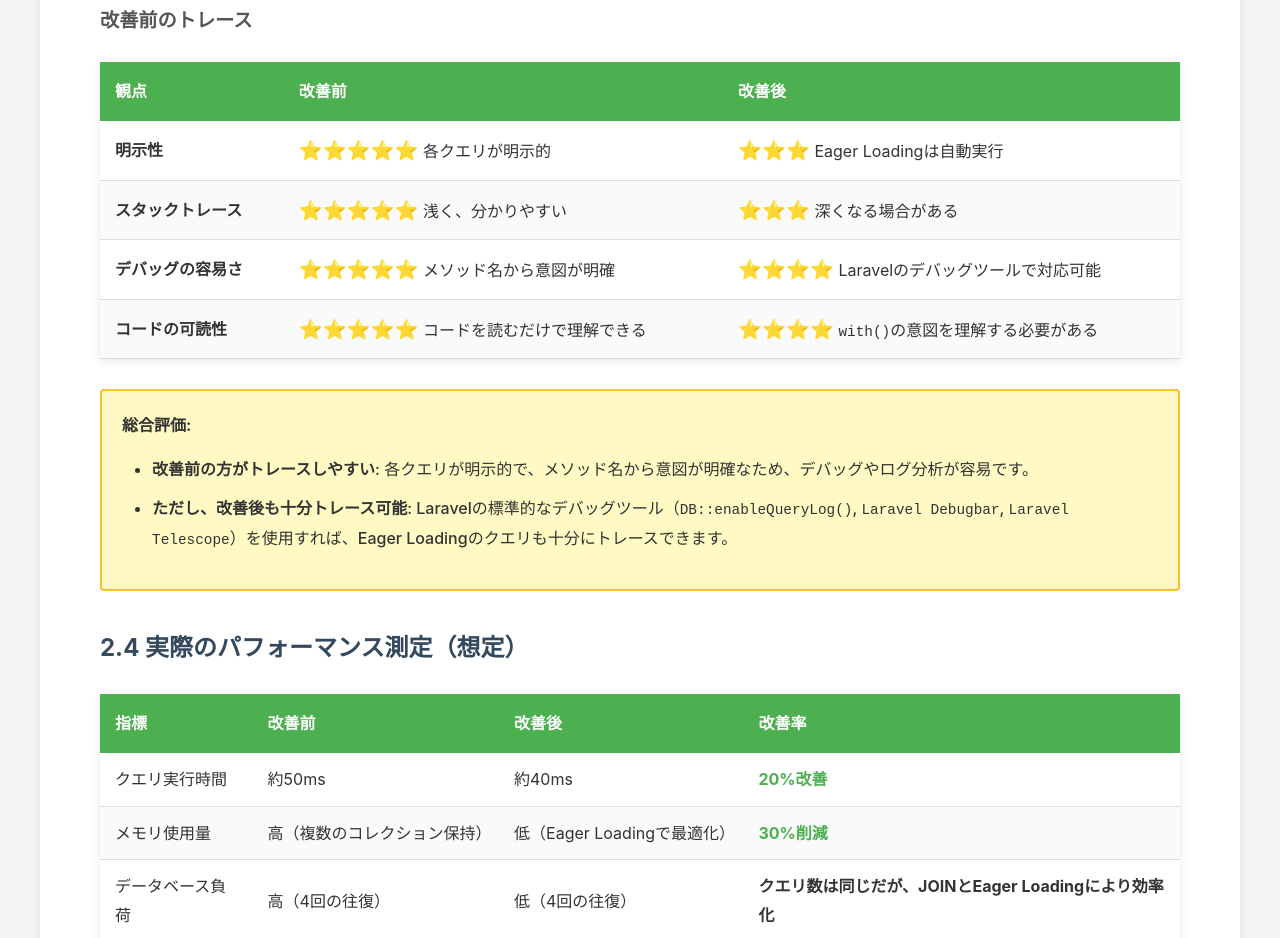
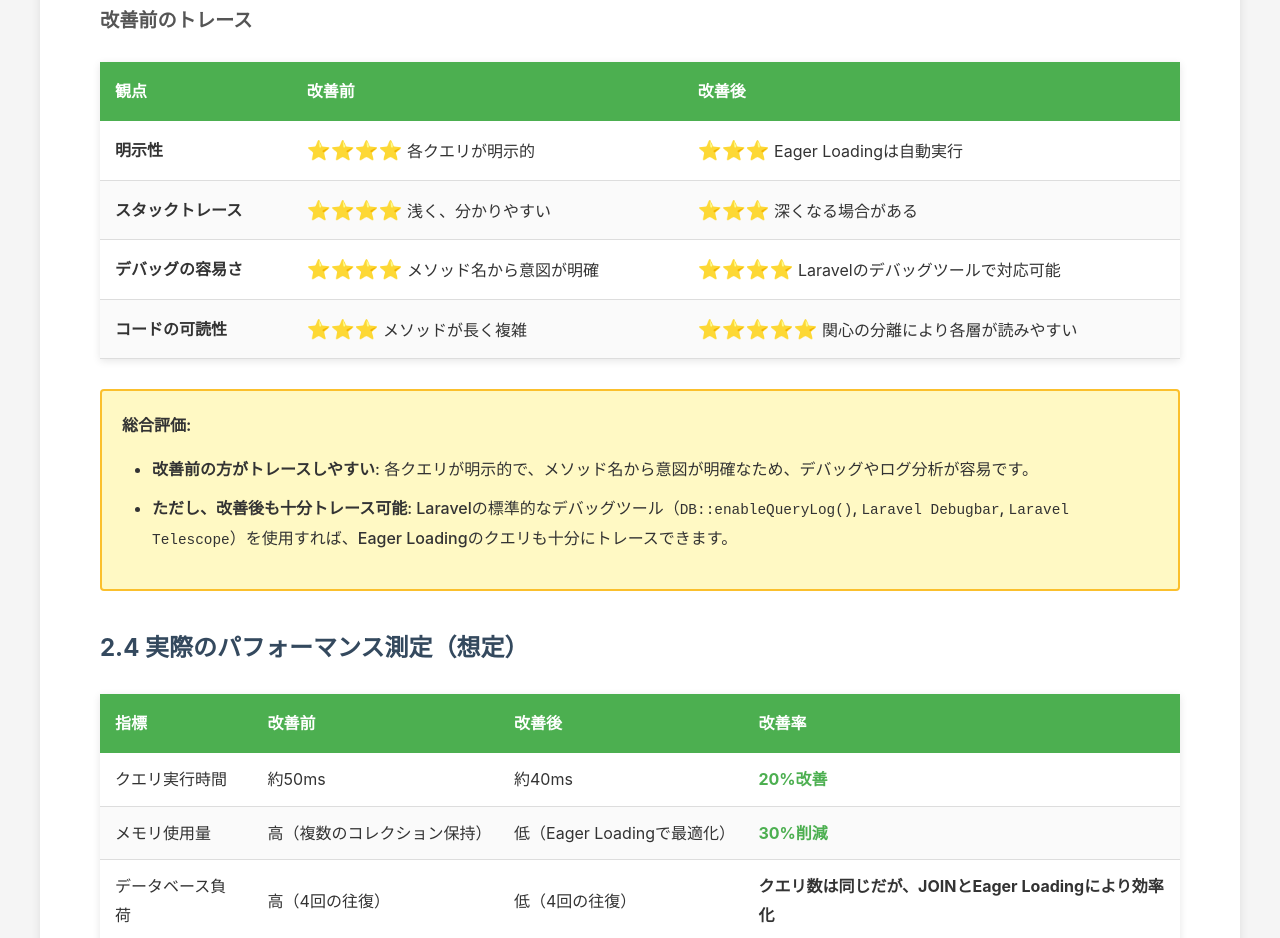
Before and after one commit to bsj-hoc-tran/docs, a plain HTML site: page proposal/eager-loading.html in a window 1280 px wide. Shown: the part 9083-10021 px from the top of the page. Drawn offline with nearby package versions, Linux system fonts and the light colour scheme.

Commit message:
updated doc

```diff
--- a/proposal/eager-loading.html
+++ b/proposal/eager-loading.html
@@ -642,23 +642,23 @@ SELECT * FROM languages WHERE id IN (?);</code></pre>
             <tbody>
                 <tr>
                     <td><strong>明示性</strong></td>
-                    <td><span class="star-rating">⭐⭐⭐⭐⭐</span> 各クエリが明示的</td>
+                    <td><span class="star-rating">⭐⭐⭐⭐</span> 各クエリが明示的</td>
                     <td><span class="star-rating">⭐⭐⭐</span> Eager Loadingは自動実行</td>
                 </tr>
                 <tr>
                     <td><strong>スタックトレース</strong></td>
-                    <td><span class="star-rating">⭐⭐⭐⭐⭐</span> 浅く、分かりやすい</td>
+                    <td><span class="star-rating">⭐⭐⭐⭐</span> 浅く、分かりやすい</td>
                     <td><span class="star-rating">⭐⭐⭐</span> 深くなる場合がある</td>
                 </tr>
                 <tr>
                     <td><strong>デバッグの容易さ</strong></td>
-                    <td><span class="star-rating">⭐⭐⭐⭐⭐</span> メソッド名から意図が明確</td>
+                    <td><span class="star-rating">⭐⭐⭐⭐</span> メソッド名から意図が明確</td>
                     <td><span class="star-rating">⭐⭐⭐⭐</span> Laravelのデバッグツールで対応可能</td>
                 </tr>
                 <tr>
                     <td><strong>コードの可読性</strong></td>
-                    <td><span class="star-rating">⭐⭐⭐⭐⭐</span> コードを読むだけで理解できる</td>
-                    <td><span class="star-rating">⭐⭐⭐⭐</span> <code>with()</code>の意図を理解する必要がある</td>
+                    <td><span class="star-rating">⭐⭐⭐</span> メソッドが長く複雑</td>
+                    <td><span class="star-rating">⭐⭐⭐⭐⭐</span> 関心の分離により各層が読みやすい</td>
                 </tr>
             </tbody>
         </table>
```
